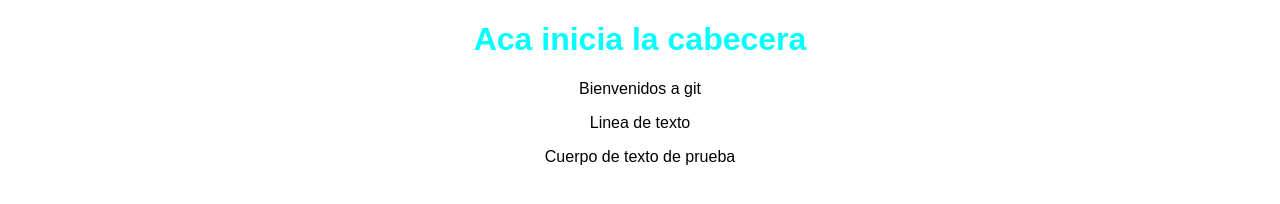
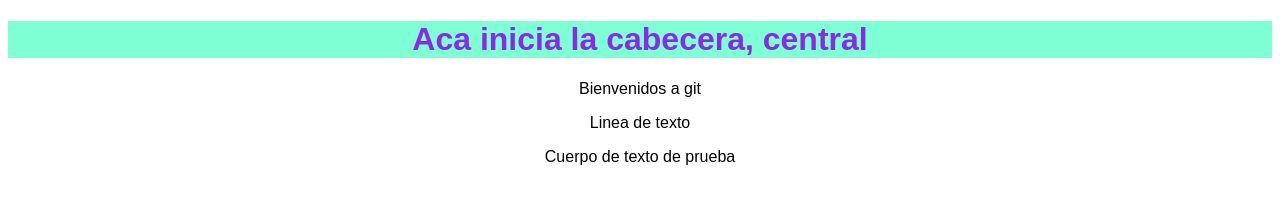
Before and after one commit to SebastianMandalari/Hyperblog, a plain HTML site: page index.html in a window 1280 px wide. Drawn offline with Linux system fonts and the light colour scheme; files that its build step writes are made by us from their sources.

Commit message:
Finalizada la cabecera

```diff
--- a/CSS/estilos.css
+++ b/CSS/estilos.css
@@ -11,3 +11,9 @@ body {
 font-size: 70px
 
 }
+
+#cabecera h1{
+  color: blueviolet;
+  background-color: aquamarine;
+
+}
--- a/index.html
+++ b/index.html
@@ -10,7 +10,7 @@
 <body>
     <div id="container">
         <div id="cabecera">
-            <h1>Aca inicia la cabecera</h1>
+            <h1>Aca inicia la cabecera, central</h1>
         </div>
     <div id="post"
     <h1>Bienvenidos a git</h1>
```
